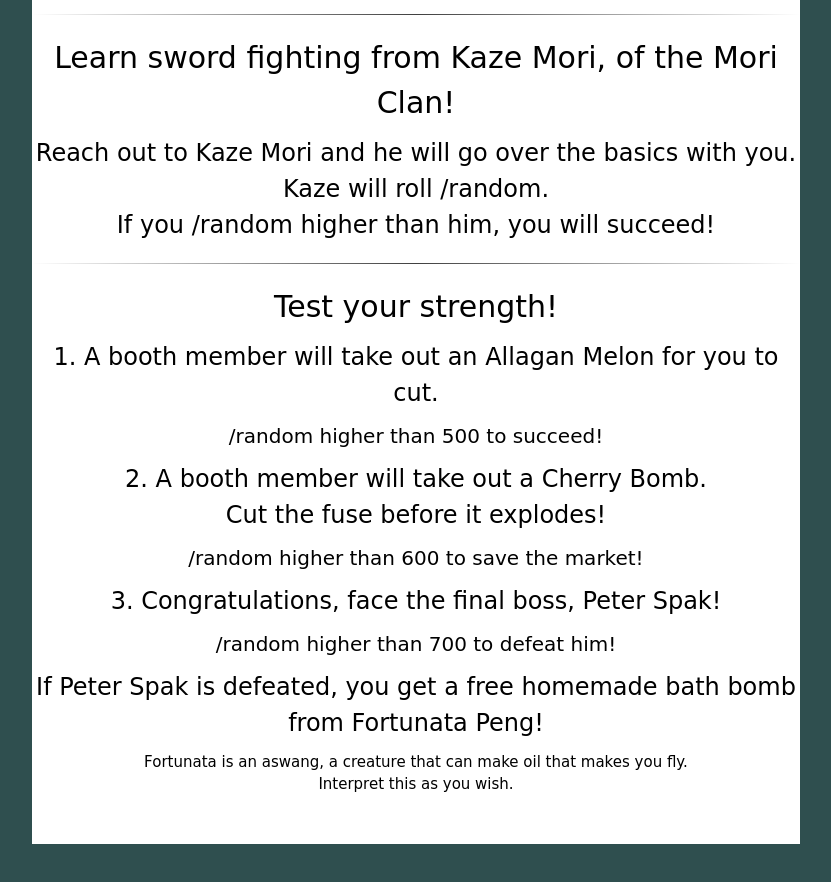
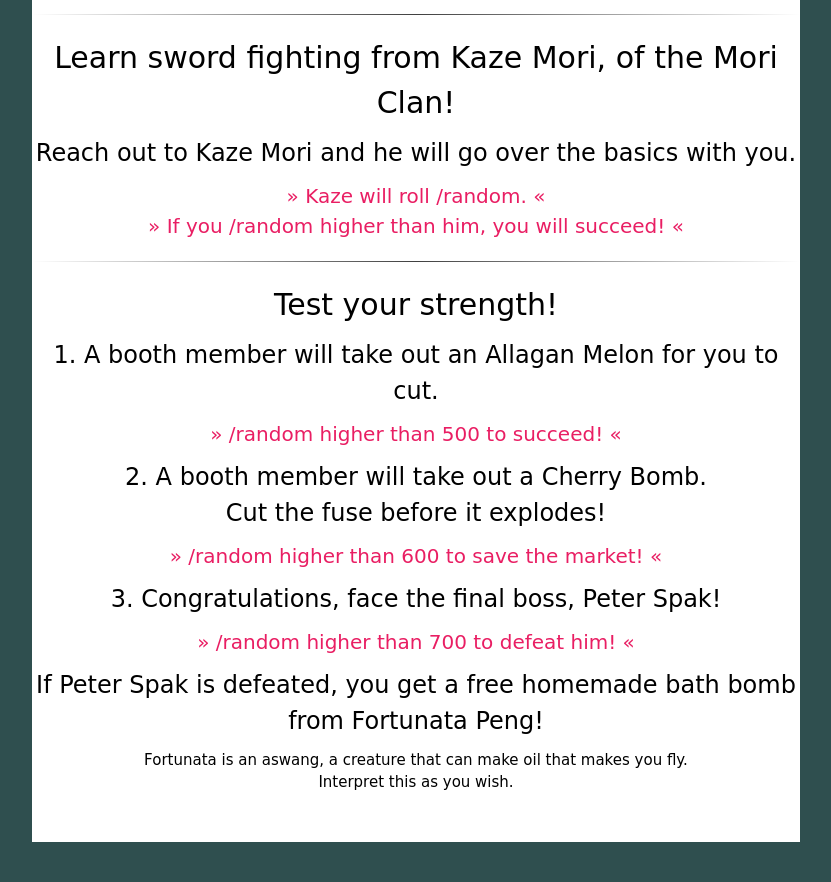
Before and after one commit to lexausart/night, a plain HTML site: page index.html in a window 1280 px wide. Shown: the part 1220-2102 px from the top of the page, without its empty margins (224-1055 px from the left). Drawn offline with nearby package versions, Linux system fonts and the light colour scheme; a web font is replaced by a local one.

Commit message:
Added text color hierarchy

```diff
--- a/index.html
+++ b/index.html
@@ -76,9 +76,10 @@
                 <h2>Learn sword fighting from Kaze Mori, of the Mori Clan!</h2>
                 <h3>Reach out to Kaze Mori and he will go over the basics with you.
                     <br>
-                    Kaze will roll /random.
-                    <br>
-                    If you /random higher than him, you will succeed!
+                    <h4 class="w3-text-pink">» Kaze will roll /random. «
+                        <br>
+                        » If you /random higher than him, you will succeed! «
+                    </h4>
                 </h3>
 
                 <!-- Horizontal Rule -->
@@ -92,15 +93,15 @@
 
                 <h2>Test your strength!</h2>
                 <h3>1. A booth member will take out an Allagan Melon for you to cut.</h3>
-                <h4>/random higher than 500 to succeed!</h4>
+                <h4 class="w3-text-pink">» /random higher than 500 to succeed! «</h4>
 
                 <h3>2. A booth member will take out a Cherry Bomb.
                     <br>Cut the fuse before it explodes!
                 </h3>
-                <h4>/random higher than 600 to save the market!</h4>
+                <h4 class="w3-text-pink">» /random higher than 600 to save the market! «</h4>
 
                 <h3>3. Congratulations, face the final boss, Peter Spak!</h3>
-                <h4>/random higher than 700 to defeat him!</h4>
+                <h4 class="w3-text-pink">» /random higher than 700 to defeat him! «</h4>
 
                 <h3>If Peter Spak is defeated, you get a free homemade bath bomb from Fortunata Peng!</h3>
                 Fortunata is an aswang, a creature that can make oil that makes you fly.
```
Also changed, not shown: about.html (+16 -8 lines).
